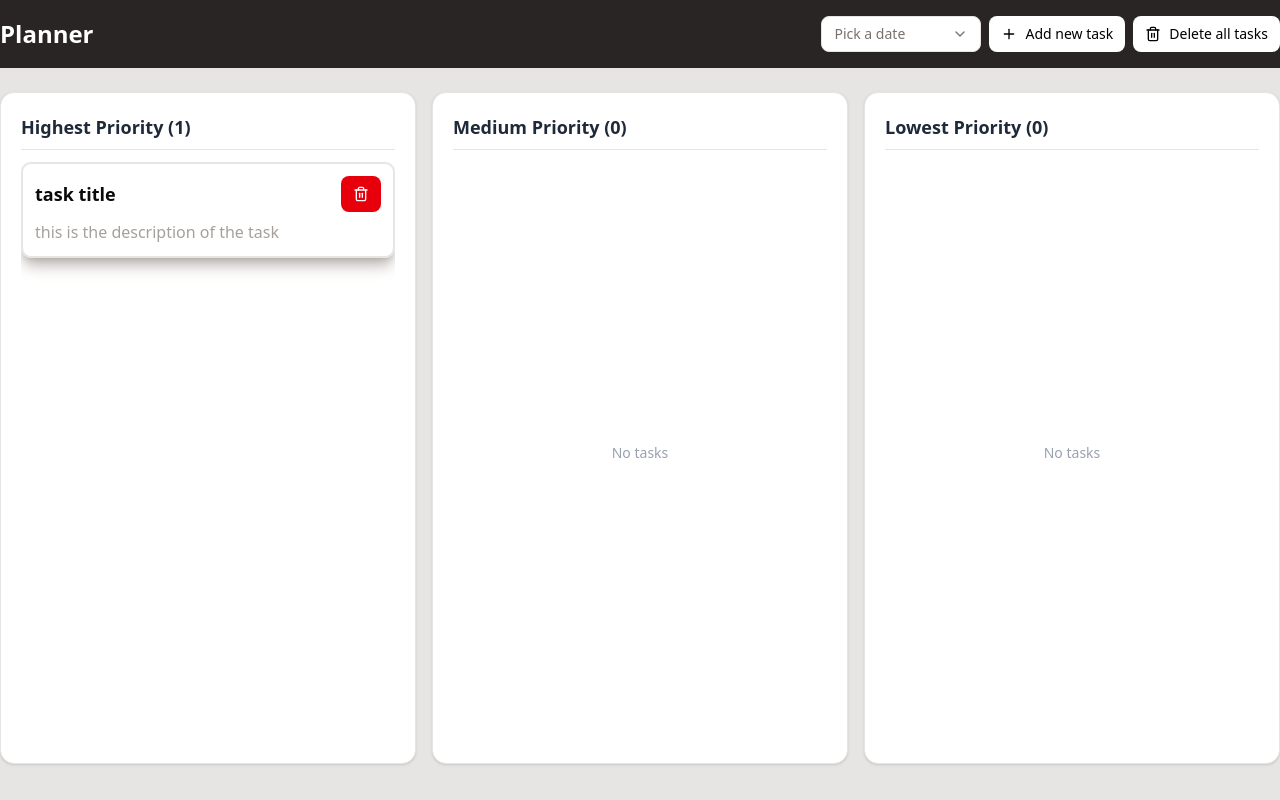
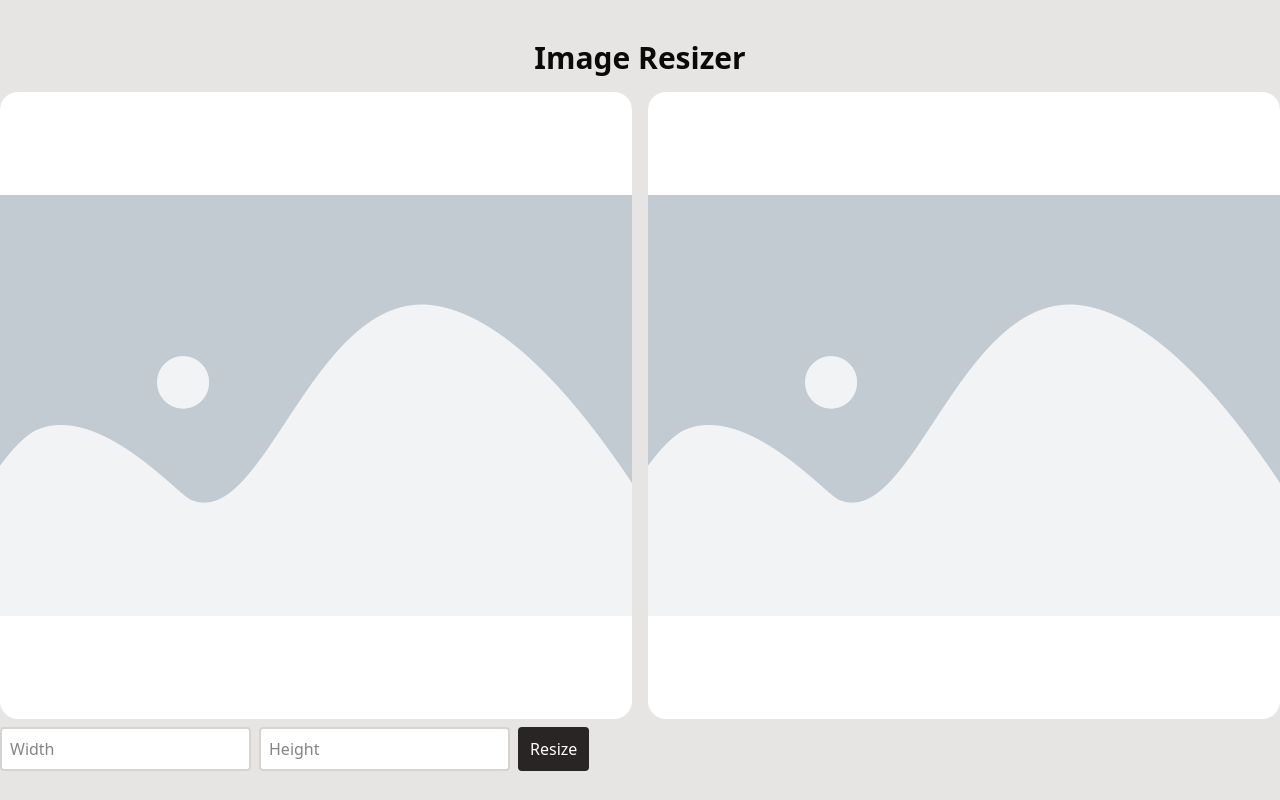
Before and after one commit to Mushaf-Hafeez/React-Challenge, a React (Vite) app: page / in a window 1280 px wide. Built offline with nearby package versions, Linux system fonts and the light colour scheme.

Commit message:
6th challenge completed

```diff
--- a/src/App.jsx
+++ b/src/App.jsx
@@ -4,6 +4,7 @@ import AvatarGenerator from "./components/2_AvatarGenerator/AvatarGenerator";
 import ImageGallery from "./components/3_ImageGallery/ImageGallery";
 import ThumbnailDownloader from "./components/4_YoutubeThumbnailDownloader/ThumbnailDownloader";
 import TaskPlanner from "./components/5_TaskPlanner/TaskPlanner";
+import ImageResizer from "./components/6_ImageResizer/ImageResizer";
 
 const App = () => {
   return (
@@ -12,7 +13,8 @@ const App = () => {
       {/* <AvatarGenerator /> */}
       {/* <ImageGallery /> */}
       {/* <ThumbnailDownloader /> */}
-      <TaskPlanner />
+      {/* <TaskPlanner /> */}
+      <ImageResizer />
     </main>
   );
 };
--- /dev/null
+++ b/src/components/6_ImageResizer/ImageResizer.jsx
@@ -0,0 +1,104 @@
+import React, { useState } from "react";
+import toast from "react-hot-toast";
+
+const ImageResizer = () => {
+  const [originalImage, setOriginalImage] = useState();
+  const [resizedImage, setResizedImage] = useState();
+
+  const [form, setForm] = useState({
+    width: "",
+    height: "",
+  });
+
+  const handleChange = (e) => {
+    const { name, value } = e.target;
+
+    setForm({
+      ...form,
+      [name]: value,
+    });
+  };
+
+  const handleFile = (e) => {
+    const file = e.target.files[0];
+    const url = URL.createObjectURL(file);
+    setOriginalImage(url);
+  };
+
+  const handleSubmit = (e) => {
+    e.preventDefault();
+
+    const image = new Image();
+    image.src = originalImage;
+
+    image.onload = () => {
+      const canvas = document.createElement("canvas");
+      canvas.width = parseInt(form.width);
+      canvas.height = parseInt(form.height);
+      const ctx = canvas.getContext("2d");
+      ctx.drawImage(image, 0, 0, parseInt(form.width), parseInt(form.height));
+      const imageURL = canvas.toDataURL("image/ong", 0.92);
+      setResizedImage(imageURL);
+    };
+  };
+
+  return (
+    <div className="h-screen w-full bg-stone-200 py-6">
+      <div className="max-w-7xl h-full mx-auto">
+        <h2 className="text-3xl font-semibold text-center my-4">
+          Image Resizer
+        </h2>
+        <div className="w-full h-10/12 grid grid-cols-2 gap-4">
+          <div className="relative bg-white rounded-2xl">
+            <img
+              src={originalImage || "placeholder.png"}
+              alt=""
+              className="w-full h-full object-contain rounded-2xl"
+            />
+            <input
+              type="file"
+              accept="image/*"
+              className="absolute top-0 left-0 w-full h-full opacity-0"
+              onChange={handleFile}
+            />
+
+            <form onSubmit={handleSubmit} className="mt-2 flex gap-2">
+              <input
+                type="number"
+                name="width"
+                value={form.width}
+                onChange={handleChange}
+                className="p-2 rounded bg-white border-2 border-stone-300"
+                placeholder="Width"
+                disabled={!originalImage}
+              />
+              <input
+                type="number"
+                name="height"
+                value={form.height}
+                onChange={handleChange}
+                className="p-2 rounded bg-white border-2 border-stone-300"
+                placeholder="Height"
+                disabled={!originalImage}
+              />
+              <input
+                type="submit"
+                value="Resize"
+                className="px-3 py-2 rounded bg-stone-800 text-white cursor-pointer"
+              />
+            </form>
+          </div>
+          <div className="bg-white rounded-2xl">
+            <img
+              src={resizedImage || "placeholder.png"}
+              alt=""
+              className="w-full h-full object-contain rounded-2xl"
+            />
+          </div>
+        </div>
+      </div>
+    </div>
+  );
+};
+
+export default ImageResizer;
```
Also changed, not shown: public/placeholder.png (added).
